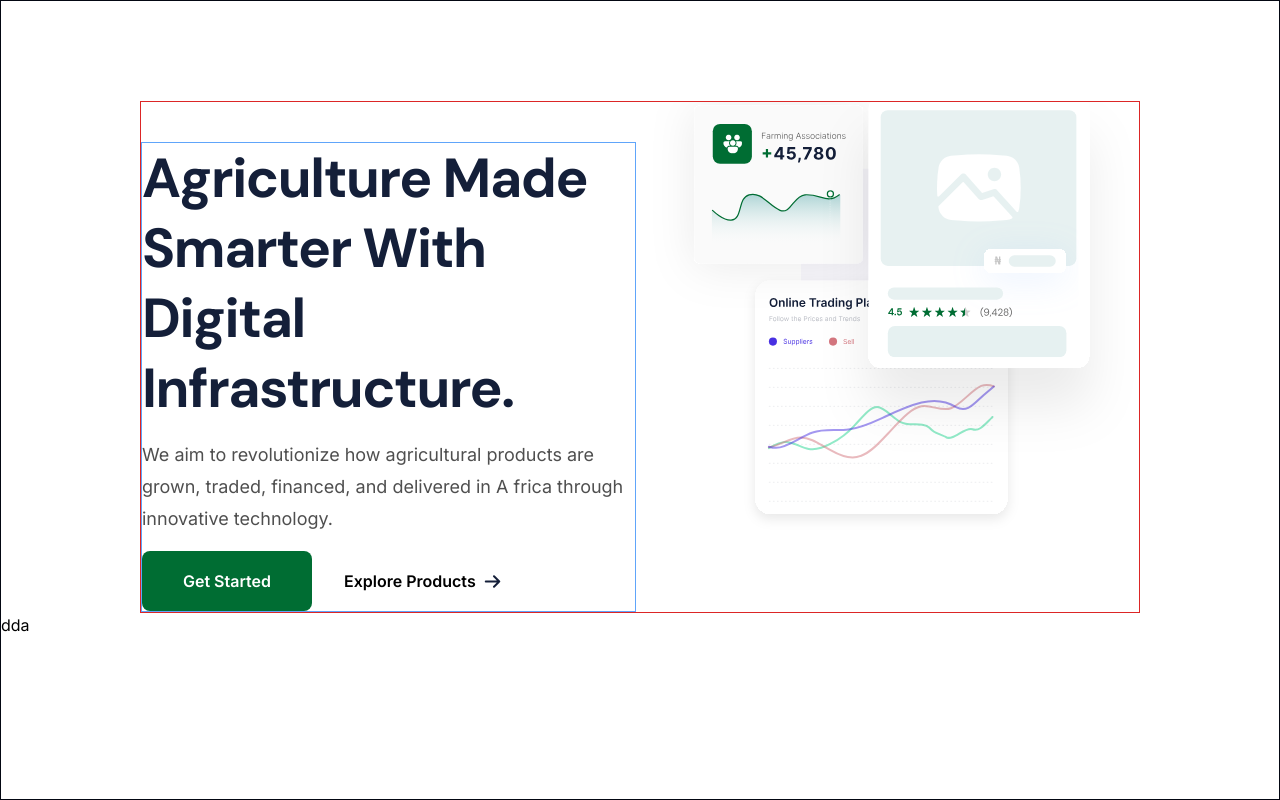
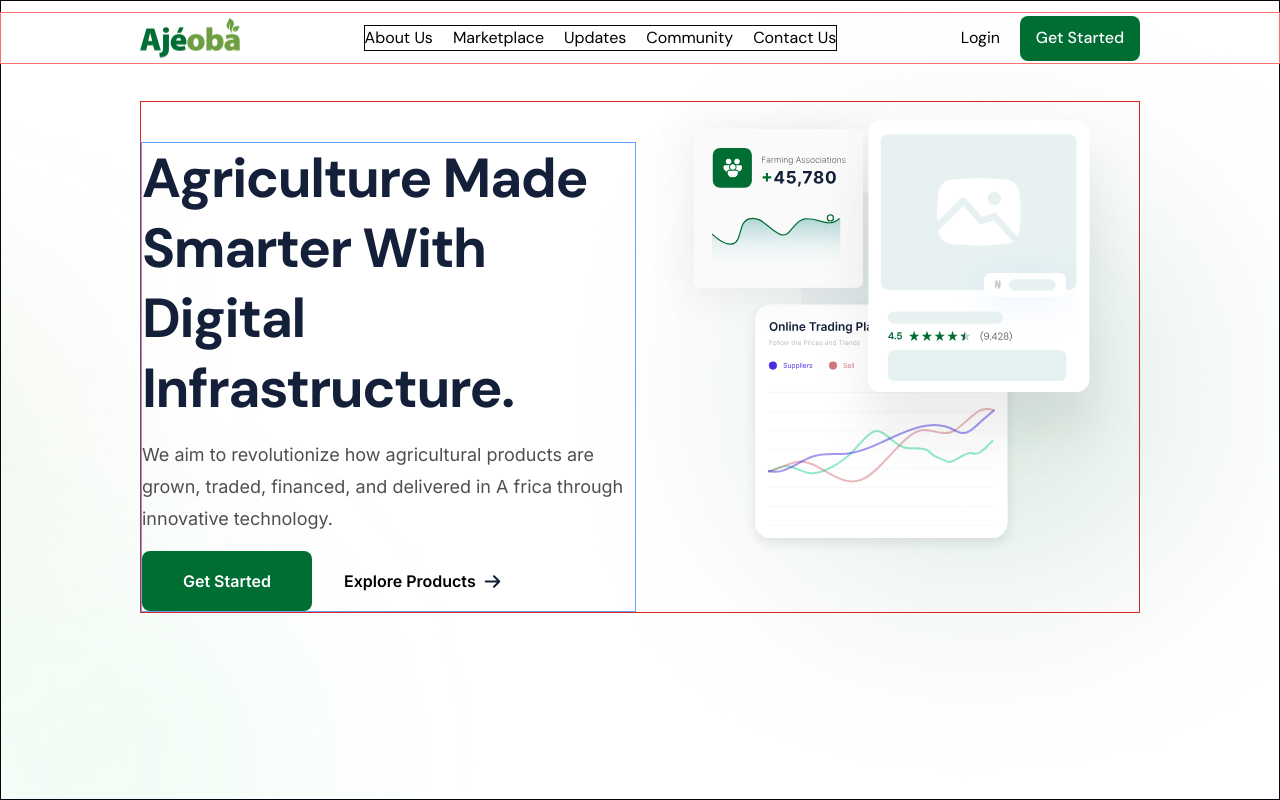
Before and after one commit to Abideen-program/agromarket, a Next.js app: page / in a window 1280 px wide. Built offline with nearby package versions, Linux system fonts and the light colour scheme.

Commit message:
hero section done for all screens

```diff
--- a/src/app/page.tsx
+++ b/src/app/page.tsx
@@ -8,29 +8,29 @@ const Sans = DM_Sans({ subsets: ["latin"] });
 
 export default function Home() {
   return (
-    <div className="border border-gray-950 min-h-[100vh] flex flex-col">
-      <div className="border border-red-600 mx-7 md:mx-auto pt-10 flex md:flex-row flex-col gap-3 mt-[100px] md:w-[1000px]">
+    <div className="border border-gray-950 min-h-[100vh] flex flex-col bg-[url('/back.png')] bg-fixed bg-no-repeat bg-center bg-cover">
+      <div className="border border-red-600 mx-7 lg:mx-auto pt-10 flex md:flex-row flex-col gap-3 mt-[100px] lg:w-[800px] 2xl:w-[1000px] 3xl:w-[1119px]">
         <div className="flex flex-col gap-3 md:gap-4 md:w-[584px] sm:w-[381px] border border-blue-400">
           <h2
-            className={`font-bold text-[#141F39] text-[25px] xs:text-[30px] sm:text-[35px] md:text-[55px] leading-9 xs:leading-10 sm:leading-[45px] md:leading-[70px] text-left tracking-tight overflow-hidden ${Sans.className}`}
+            className={`font-bold text-[#141F39] text-[25px] xs:text-[30px] sm:text-[35px] md:text-[30px] lg:text-[40px] 2xl:text-[55px] leading-9 xs:leading-10 sm:leading-[45px] lg:leading-[50px] 2xl:leading-[70px] text-left tracking-tight overflow-hidden ${Sans.className}`}
           >
             Agriculture Made Smarter With Digital Infrastructure.
           </h2>
 
           <p
-            className={`text-[#4F4F4F] text-[13px] sm:text-[14.5px] md:text-[18px] sm:w-[98%] text-left leading-6 sm:leading-8 ${inter.className}`}
+            className={`text-[#4F4F4F] text-[13px] sm:text-[14.5px] lg:text-[18px] sm:w-[98%] text-left leading-6 sm:leading-8 ${inter.className}`}
           >
             We aim to revolutionize how agricultural products are grown, traded,
             financed, and delivered in A frica through innovative technology.
           </p>
 
-          <div className="flex items-center md:justify-start md:gap-8 gap-0 justify-between">
-            <button className="bg-[#006D33] rounded-lg w-[100px] h-[40px] xs:w-[150px] xs:h-[45px] sm:w-[170px] sm:h-[60px] text-white font-semibold flex items-center justify-center text-[13px] md:text-base sm:text-sm">
+          <div className="flex items-center sm:justify-start md:gap-8 sm:gap-5 gap-0 justify-between">
+            <button className="bg-[#006D33] rounded-lg w-[100px] h-[40px] xs:w-[150px] xs:h-[45px] lg:w-[170px] lg:h-[60px] text-white font-semibold flex items-center justify-center text-[13px] lg:text-base sm:text-sm">
               Get Started
             </button>
             <div className="flex items-center justify-center gap-2 cursor-pointer">
               <p
-                className={`font-semibold text-[13px] md:text-base sm:text-sm ${inter.className}`}
+                className={`font-semibold text-[13px] lg:text-base sm:text-sm ${inter.className}`}
               >
                 Explore Products
               </p>
@@ -39,11 +39,10 @@ export default function Home() {
           </div>
         </div>
 
-        <div className="md:-mt-20 mt-6 sm:mt-5">
-          <Image src={iconImages.Hero} alt="hero" className="w-[580px]"/>
+        <div className="xl:-mt-14 mt-6 sm:mt-5 md:-mt-12">
+          <Image src={iconImages.Hero} alt="hero" className="w-[580px]" />
         </div>
       </div>
-      dda
     </div>
   );
 }
--- a/src/components/Header.tsx
+++ b/src/components/Header.tsx
@@ -3,6 +3,10 @@
 import { useState, useEffect } from "react";
 import { iconImages } from "@/utils/images";
 import Image from "next/image";
+import Link from "next/link";
+import { DM_Sans } from "next/font/google";
+
+const sans = DM_Sans({ subsets: ["latin"] });
 
 const Header = () => {
   const [showBackground, setShowBackground] = useState(false);
@@ -26,9 +30,12 @@ const Header = () => {
   }, []);
 
   return (
+    <>
       <div
         className={`lg:hidden overflow-hidden fixed left-0 right-0 border border-red-400 ${
-        showBackground ? "bg-zinc-200 bg-opacity-90 top-0 transition-all duration-150 ease-in" : "top-7"
+          showBackground
+            ? "bg-zinc-200 bg-opacity-90 top-0 transition-all duration-150 ease-in"
+            : "top-6"
         }`}
       >
         <div
@@ -49,6 +56,56 @@ const Header = () => {
           />
         </div>
       </div>
+
+      {/* DESKTOP NAVIGATION BAR */}
+
+      <div
+        className={`hidden lg:flex overflow-hidden fixed left-0 right-0 border border-red-400 ${
+          showBackground
+            ? "bg-zinc-200 bg-opacity-90 top-6 transition-all duration-150 ease-in"
+            : "top-3"
+        } ${sans.className}`}
+      >
+        <div
+          className={`mx-auto h-[50px] lg:w-[800px] 2xl:w-[1000px] 3xl:w-[1119px] flex items-center justify-between overflow-hidden`}
+        >
+          <Link href="/">
+            <Image
+              src={iconImages.Logo}
+              width={100}
+              alt="Logo"
+              className="h-[50px]"
+            />
+          </Link>
+
+          <div className="border border-gray-950">
+            <ul className="flex items-center gap-5">
+              <li className="text-[#000000]">
+                <Link href="/about">About Us</Link>
+              </li>
+              <li className="text-[#000000]">
+                <Link href="/about">Marketplace</Link>
+              </li>
+              <li className="text-[#000000]">
+                <Link href="/about">Updates</Link>
+              </li>
+              <li className="text-[#000000]">
+                <Link href="/about">Community</Link>
+              </li>
+              <li className="text-[#000000]">
+                <Link href="/about">Contact Us</Link>
+              </li>
+            </ul>
+          </div>
+          <div className="flex items-center gap-5">
+            <p className="text-[#000000] cursor-pointer">Login</p>
+            <button className="bg-[#006D33] rounded-lg w-[120px] h-[45px] text-[#FBFDFD] font-medium flex items-center justify-center">
+              Get Started
+            </button>
+          </div>
+        </div>
+      </div>
+    </>
   );
 };
 
--- a/tailwind.config.ts
+++ b/tailwind.config.ts
@@ -28,10 +28,13 @@ const config: Config = {
       xl: "1024px",
       // => @media (min-width: 1024px) { ... }
 
-      "2xl": "1440px",
+      "2xl": "1025px",
       // => @media (min-width: 1536px) { ... }
 
-      "3xl": "2560px",
+      "3xl": "1440px",
+      // => @media (min-width: 1536px) { ... }
+
+      "4xl": "2560px",
       // => @media (min-width: 2560px) { ... }
     },
   },
```
Also changed, not shown: public/back.png (added). Lines whose indentation alone changed are shown as unchanged.
